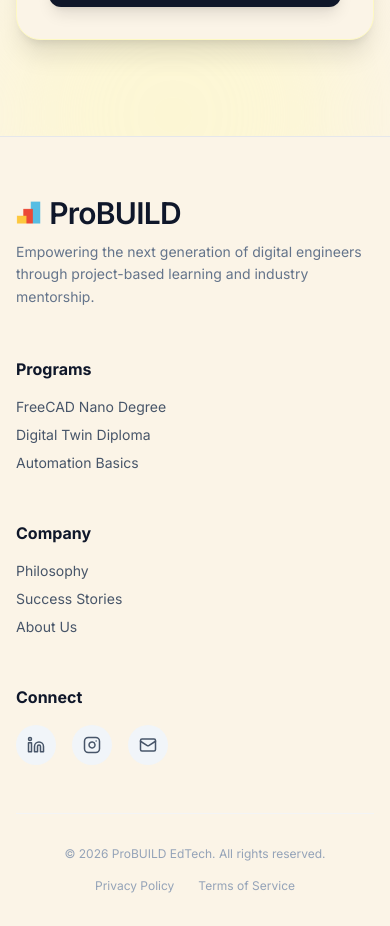
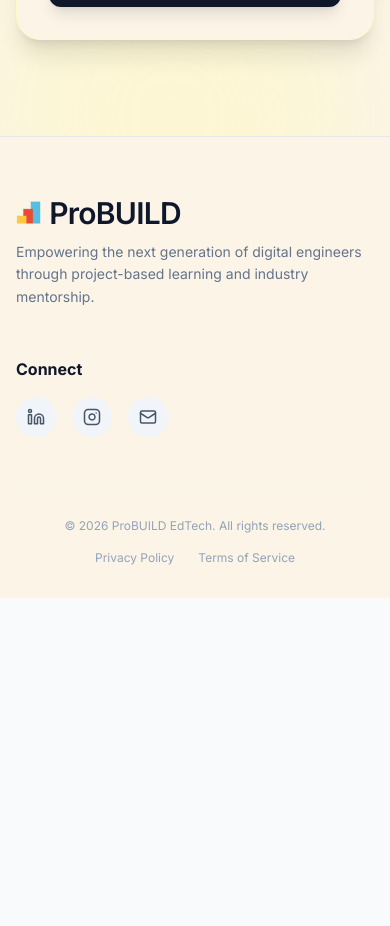
Before and after one commit to GauravMGihub/ProBUILD, a React (Vite) app: page /contact in a window 390 px wide. Shown: the part 1660-2586 px from the top of the page. After the commit the page ends 2258 px from the top, so only its background shows below. Built offline with nearby package versions, Linux system fonts and the light colour scheme.

Commit message:
Fixed colours, roadmap on mobile view.

```diff
--- a/src/components/AboutComingSoon.tsx
+++ b/src/components/AboutComingSoon.tsx
@@ -23,7 +23,7 @@ const AboutComingSoon: React.FC = () => {
         {/* Headline */}
         <h2 className="text-5xl md:text-7xl font-extrabold text-slate-900 tracking-tight mb-6">
           We're Crafting <br />
-          <span className="text-transparent bg-clip-text bg-gradient-to-r from-blue-600 to-indigo-600">
+          <span className="text-transparent bg-clip-text bg-gradient-to-r from-brand-blue to-cyan-500">
             Our Story.
           </span>
         </h2>
--- a/src/components/Footer.tsx
+++ b/src/components/Footer.tsx
@@ -1,18 +1,22 @@
 // import React from 'react';
 // import { Instagram, Linkedin, Twitter, Mail } from 'lucide-react';
+// import { Link } from 'react-router-dom'; // 1. Import Link
 
 // const Footer: React.FC = () => {
 //   return (
-//     <footer className="bg-white border-t border-gray-200 pt-16 pb-8">
+//     // 2. Added id="contact" here so the Navbar scroll works
+//     <footer id="contact" className="bg-brand-cream border-t border-gray-200 pt-16 pb-8">
 //       <div className="max-w-7xl mx-auto px-4 sm:px-6 lg:px-8">
 //         <div className="grid grid-cols-1 md:grid-cols-4 gap-12 mb-12">
 
 //           <div className="col-span-1 md:col-span-1">
-//              <div className="flex items-end gap-1 h-6 mb-4">
-//                 <div className="w-1.5 h-2 bg-brand-yellow rounded-sm"></div>
-//                 <div className="w-1.5 h-4 bg-brand-red rounded-sm"></div>
-//                 <div className="w-1.5 h-6 bg-brand-blue rounded-sm"></div>
-//                 <span className="font-extrabold text-xl tracking-tight text-slate-900 ml-1">
+//              <div className="flex items-center gap-1 h-6 mb-4">
+//                 <img
+//          src="/images/logos/ProBUILD2.png"
+//          alt="ProBUILD Logo"
+//          className="h-6 w-auto object-contain" // Slightly smaller for footer
+//       />
+//                 <span className="font-semibold text-3xl tracking-tight text-slate-900 ml-1">
 //                   ProBUILD
 //                 </span>
 //              </div>
@@ -21,105 +25,27 @@
 //             </p>
 //           </div>
 
-//           <div>
-//             <h4 className="font-bold text-slate-900 mb-4">Programs</h4>
-//             <ul className="space-y-2 text-sm text-slate-600">
-//               <li><a href="#" className="hover:text-brand-blue">FreeCAD Nano Degree</a></li>
-//               <li><a href="#" className="hover:text-brand-blue">Digital Twin Diploma</a></li>
-//               <li><a href="#" className="hover:text-brand-blue">Automation Basics</a></li>
-//             </ul>
-//           </div>
-
-//           <div>
-//             <h4 className="font-bold text-slate-900 mb-4">Company</h4>
-//             <ul className="space-y-2 text-sm text-slate-600">
-//               <li><a href="#philosophy" className="hover:text-brand-blue">Philosophy</a></li>
-//               <li><a href="#stories" className="hover:text-brand-blue">Success Stories</a></li>
-//               <li><a href="#mentoring" className="hover:text-brand-blue">Contact Us</a></li>
-//             </ul>
-//           </div>
-
-//           <div>
-//             <h4 className="font-bold text-slate-900 mb-4">Connect</h4>
-//             <div className="flex space-x-4">
-//               <a href="https://www.linkedin.com/company/probuildglobal/" target="_blank" rel="noopener noreferrer" className="w-10 h-10 rounded-full bg-slate-100 flex items-center justify-center text-slate-600 hover:bg-brand-blue hover:text-white transition-colors">
-//                 <Linkedin size={18} />
-//               </a>
-//               <a href="#" className="w-10 h-10 rounded-full bg-slate-100 flex items-center justify-center text-slate-600 hover:bg-pink-600 hover:text-white transition-colors">
-//                 <Instagram size={18} />
-//               </a>
-//               <a href="#" className="w-10 h-10 rounded-full bg-slate-100 flex items-center justify-center text-slate-600 hover:bg-blue-400 hover:text-white transition-colors">
-//                 <Twitter size={18} />
-//               </a>
-//               <a href="mailto:hello@probuild.edu" className="w-10 h-10 rounded-full bg-slate-100 flex items-center justify-center text-slate-600 hover:bg-brand-red hover:text-white transition-colors">
-//                 <Mail size={18} />
-//               </a>
-//             </div>
-//           </div>
-//         </div>
-
-//         <div className="border-t border-gray-100 pt-8 flex flex-col md:flex-row justify-between items-center text-xs text-slate-400">
-//           <p>&copy; 2026 ProBUILD EdTech. All rights reserved.</p>
-//           <div className="flex space-x-6 mt-4 md:mt-0">
-//             <a href="#" className="hover:text-slate-600">Privacy Policy</a>
-//             <a href="#" className="hover:text-slate-600">Terms of Service</a>
-//           </div>
-//         </div>
-//       </div>
-//     </footer>
-//   );
-// };
-
-// export default Footer;
-
-import React from 'react';
-import { Instagram, Linkedin, Twitter, Mail } from 'lucide-react';
-import { Link } from 'react-router-dom'; // 1. Import Link
-
-const Footer: React.FC = () => {
-  return (
-    // 2. Added id="contact" here so the Navbar scroll works
-    <footer id="contact" className="bg-brand-cream border-t border-gray-200 pt-16 pb-8">
-      <div className="max-w-7xl mx-auto px-4 sm:px-6 lg:px-8">
-        <div className="grid grid-cols-1 md:grid-cols-4 gap-12 mb-12">
-
-          <div className="col-span-1 md:col-span-1">
-             <div className="flex items-center gap-1 h-6 mb-4">
-                <img
-         src="/images/logos/ProBUILD2.png"
-         alt="ProBUILD Logo"
-         className="h-6 w-auto object-contain" // Slightly smaller for footer
-      />
-                <span className="font-semibold text-3xl tracking-tight text-slate-900 ml-1">
-                  ProBUILD
-                </span>
-             </div>
-            <p className="text-slate-500 text-sm leading-relaxed">
-              Empowering the next generation of digital engineers through project-based learning and industry mentorship.
-            </p>
-          </div>
-
-          <div>
+          {/* <div>
             <h4 className="font-bold text-slate-900 mb-4">Programs</h4>
-            <ul className="space-y-2 text-sm text-slate-600">
+            <ul className="space-y-2 text-sm text-slate-600"> */}
               {/* 3. Updated these to use Link to your new page */}
-              <li><Link to="/cad-pathway" className="hover:text-brand-blue">FreeCAD Nano Degree</Link></li>
+              {/* <li><Link to="/cad-pathway" className="hover:text-brand-blue">FreeCAD Nano Degree</Link></li>
               <li><Link to="/cad-pathway" className="hover:text-brand-blue">Digital Twin Diploma</Link></li>
               <li><Link to="/cad-pathway" className="hover:text-brand-blue">Automation Basics</Link></li>
             </ul>
-          </div>
+          </div> */}
 
-          <div>
+          {/* <div>
             <h4 className="font-bold text-slate-900 mb-4">Company</h4>
-            <ul className="space-y-2 text-sm text-slate-600">
+            <ul className="space-y-2 text-sm text-slate-600"> */}
               {/* 4. Added '/' before # so these work even if you are on the About page */}
-              <li><a href="/#philosophy" className="hover:text-brand-blue">Philosophy</a></li>
+              {/* <li><a href="/#philosophy" className="hover:text-brand-blue">Philosophy</a></li>
               <li><a href="/#stories" className="hover:text-brand-blue">Success Stories</a></li>
               <li><a href="/about" className="hover:text-brand-blue">About Us</a></li>
             </ul>
-          </div>
+          </div> */}
 
-          <div>
+          {/* <div>
             <h4 className="font-bold text-slate-900 mb-4">Connect</h4>
             <div className="flex space-x-4">
               <a href="https://www.linkedin.com/company/probuildglobal/" target="_blank" rel="noopener noreferrer" className="w-10 h-10 rounded-full bg-slate-100 flex items-center justify-center text-slate-600 hover:bg-brand-azure hover:text-white transition-colors">
@@ -150,4 +76,82 @@ const Footer: React.FC = () => {
   );
 };
 
+export default Footer; */}
+
+
+import React from 'react';
+import { Instagram, Linkedin, Mail } from 'lucide-react';
+// Link is imported but not currently used since we deleted the internal links,
+// but keeping it here in case you add pages back later.
+import { Link } from 'react-router-dom';
+
+const Footer: React.FC = () => {
+  return (
+    <footer id="contact" className="bg-brand-cream border-t border-gray-200 pt-16 pb-8">
+      <div className="max-w-7xl mx-auto px-4 sm:px-6 lg:px-8">
+
+        {/* LAYOUT CHANGED: Used 'flex' with 'justify-between' to push items to edges */}
+        <div className="flex flex-col md:flex-row justify-between items-start gap-12 mb-12">
+
+          {/* --- LEFT SECTION: Logo & Bio --- */}
+          <div className="max-w-sm">
+             <div className="flex items-center gap-1 h-6 mb-4">
+                <img
+                  src="/images/logos/ProBUILD2.png"
+                  alt="ProBUILD Logo"
+                  className="h-6 w-auto object-contain"
+                />
+                <span className="font-semibold text-3xl tracking-tight text-slate-900 ml-1">
+                  ProBUILD
+                </span>
+             </div>
+            <p className="text-slate-500 text-sm leading-relaxed">
+              Empowering the next generation of digital engineers through project-based learning and industry mentorship.
+            </p>
+          </div>
+
+          {/* --- RIGHT SECTION: Connect --- */}
+          <div>
+            <h4 className="font-bold text-slate-900 mb-4">Connect</h4>
+            <div className="flex space-x-4">
+              <a
+                href="https://www.linkedin.com/company/probuildglobal/"
+                target="_blank"
+                rel="noopener noreferrer"
+                className="w-10 h-10 rounded-full bg-slate-100 flex items-center justify-center text-slate-600 hover:bg-brand-azure hover:text-white transition-colors"
+              >
+                <Linkedin size={18} />
+              </a>
+              <a
+                href="https://www.instagram.com/probuild.in?igsh=YnN4cHdyODBuNzc2"
+                className="w-10 h-10 rounded-full bg-slate-100 flex items-center justify-center text-slate-600 hover:bg-brand-red hover:text-white transition-colors"
+              >
+                <Instagram size={18} />
+              </a>
+              <a
+                href="https://mail.google.com/mail/?view=cm&fs=1&to=probuild.vet@gmail.com"
+                target="_blank"
+                rel="noopener noreferrer"
+                className="w-10 h-10 rounded-full bg-slate-100 flex items-center justify-center text-slate-600 hover:bg-brand-yellow hover:text-white transition-colors"
+              >
+                <Mail size={18} />
+              </a>
+            </div>
+          </div>
+
+        </div>
+
+        {/* --- BOTTOM SECTION: Copyright --- */}
+        <div className="border-t border-gray-100 pt-8 flex flex-col md:flex-row justify-between items-center text-xs text-slate-400">
+          <p>&copy; 2026 ProBUILD EdTech. All rights reserved.</p>
+          <div className="flex space-x-6 mt-4 md:mt-0">
+            <a href="#" className="hover:text-slate-600">Privacy Policy</a>
+            <a href="#" className="hover:text-slate-600">Terms of Service</a>
+          </div>
+        </div>
+      </div>
+    </footer>
+  );
+};
+
 export default Footer;
--- a/src/components/MentoringHub.tsx
+++ b/src/components/MentoringHub.tsx
@@ -12,7 +12,7 @@ const MentoringHub: React.FC = () => {
 
         {/* Header */}
         <div className="text-center mb-16">
-          <div className="w-16 h-16 mx-auto bg-slate-800 rounded-full flex items-center justify-center mb-6 border border-slate-700 shadow-xl shadow-blue-900/20">
+          <div className="w-16 h-16 mx-auto bg-brand-yellow/10 rounded-full flex items-center justify-center mb-6 shadow-xl shadow-blue-900/20">
             <MessageCircle className="w-8 h-8 text-yellow-500" />
           </div>
           <h2 className="text-4xl md:text-5xl font-extrabold text-slate-900 tracking-tight mb-6">
--- a/src/components/QuickMentoring.tsx
+++ b/src/components/QuickMentoring.tsx
@@ -20,8 +20,8 @@ const QuickMentoring: React.FC = () => {
       <div className="max-w-3xl mx-auto px-6 relative z-10 text-center">
 
         {/* Header Icon */}
-        <div className="w-16 h-16 bg-blue-100 rounded-full flex items-center justify-center mx-auto mb-6">
-          <HelpCircle className="w-8 h-8 text-blue-600" />
+        <div className="w-16 h-16 bg-brand-azure/20 rounded-full flex items-center justify-center mx-auto mb-6">
+          <HelpCircle className="w-8 h-8 text-brand-azure" />
         </div>
 
         <h2 className="text-4xl md:text-5xl font-semibold text-slate-900 tracking-tight mb-4">
--- a/src/components/Roadmap.tsx
+++ b/src/components/Roadmap.tsx
@@ -310,7 +310,7 @@ const RoadmapItem = ({ phase, index }: { phase: any, index: number }) => {
     >
 
       {/* 1. IMAGE SIDE (Replaces Empty Space) */}
-      <div className={`flex-1 w-full md:w-1/2 hidden md:block ${isEven ? 'md:pl-8' : 'md:pr-8'}`}>
+      <div className={`flex-1 w-full md:w-1/2  ${isEven ? 'md:pl-8' : 'md:pr-8'}`}>
          {/*
             - Straight (No rotation)
             - Closer to center (reduced margins via pl-8/pr-8 above)
@@ -380,7 +380,7 @@ const Roadmap: React.FC = () => {
       <div className="max-w-6xl mx-auto px-4 sm:px-6 lg:px-8">
 
         <div className="text-center mb-16">
-          <h2 className="text-brand-blue font-bold tracking-wide uppercase text-sm mb-3">Service Roadmap</h2>
+          <h2 className="text-brand-azure font-bold tracking-wide uppercase text-sm mb-3">Service Roadmap</h2>
           <h3 className="text-4xl md:text-5xl font-semibold text-slate-900 tracking-tight mb-4">
             Your Journey
           </h3>
--- a/src/components/ScrollToTopButton.tsx
+++ b/src/components/ScrollToTopButton.tsx
@@ -32,7 +32,7 @@ const ScrollToTopButton: React.FC = () => {
       {isVisible && (
         <button
           onClick={scrollToTop}
-          className="fixed bottom-8 right-8 z-50 p-3 rounded-full bg-blue-600 text-white shadow-lg hover:bg-blue-700 hover:-translate-y-1 transition-all duration-300 animate-fade-in"
+          className="fixed bottom-8 right-8 z-50 p-3 rounded-full bg-brand-azure text-white shadow-lg hover:bg-brand-azure hover:-translate-y-1 transition-all duration-300 animate-fade-in"
           aria-label="Scroll to top"
         >
           <ArrowUp className="w-6 h-6" />
--- a/src/components/SuccessStories.tsx
+++ b/src/components/SuccessStories.tsx
@@ -78,7 +78,7 @@ const SuccessStories: React.FC = () => {
               </div> */}
 
               {/* Position */}
-              <div className="text-blue-600 font-bold uppercase tracking-wide text-sm mb-6">
+              <div className="text-black font-bold uppercase tracking-wide text-sm mb-6">
                 {student.role}
               </div>
 
```
Also changed, not shown: src/components/Hero.tsx (+5 -5 lines), src/components/ProgramShowcase.tsx (+4 -4 lines).
